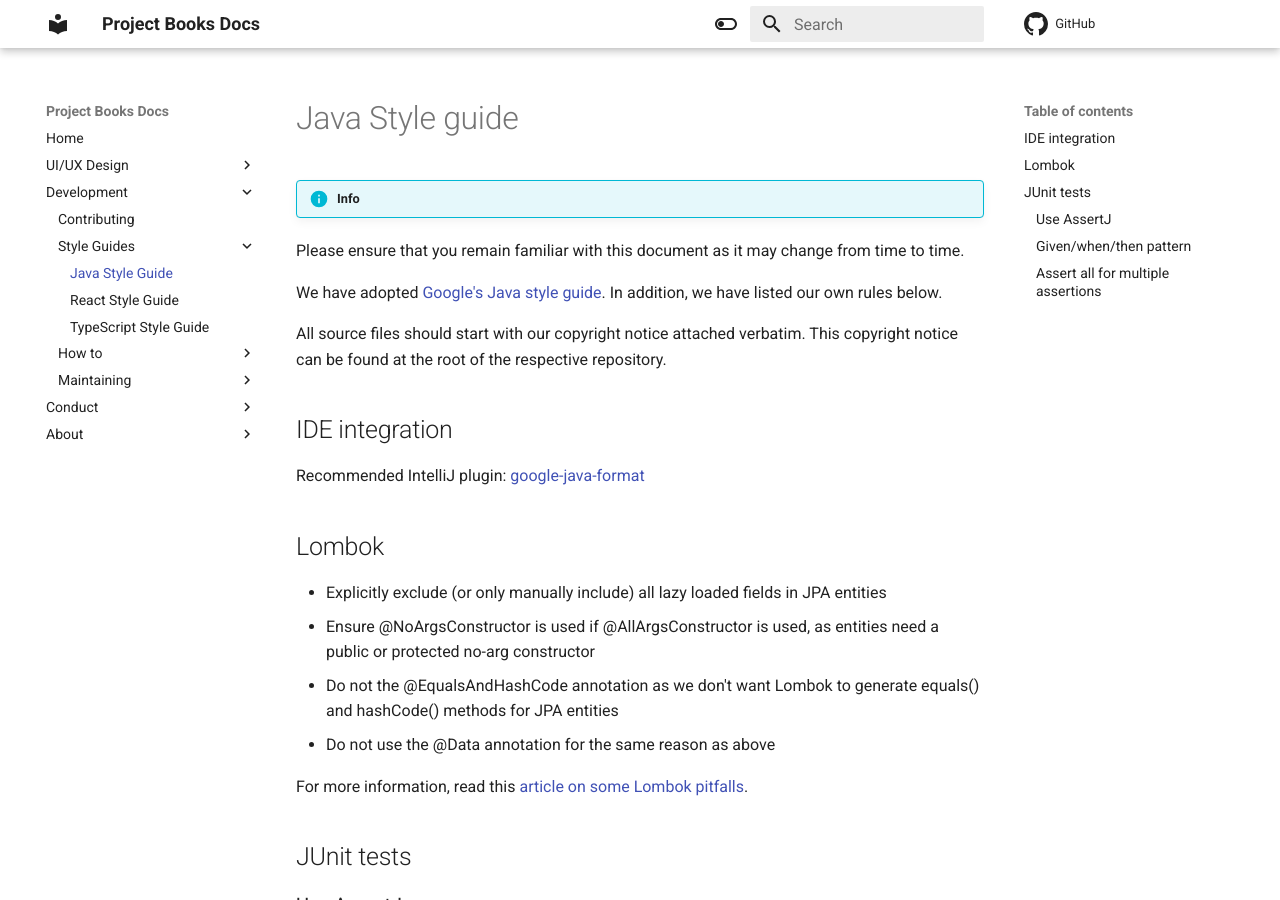
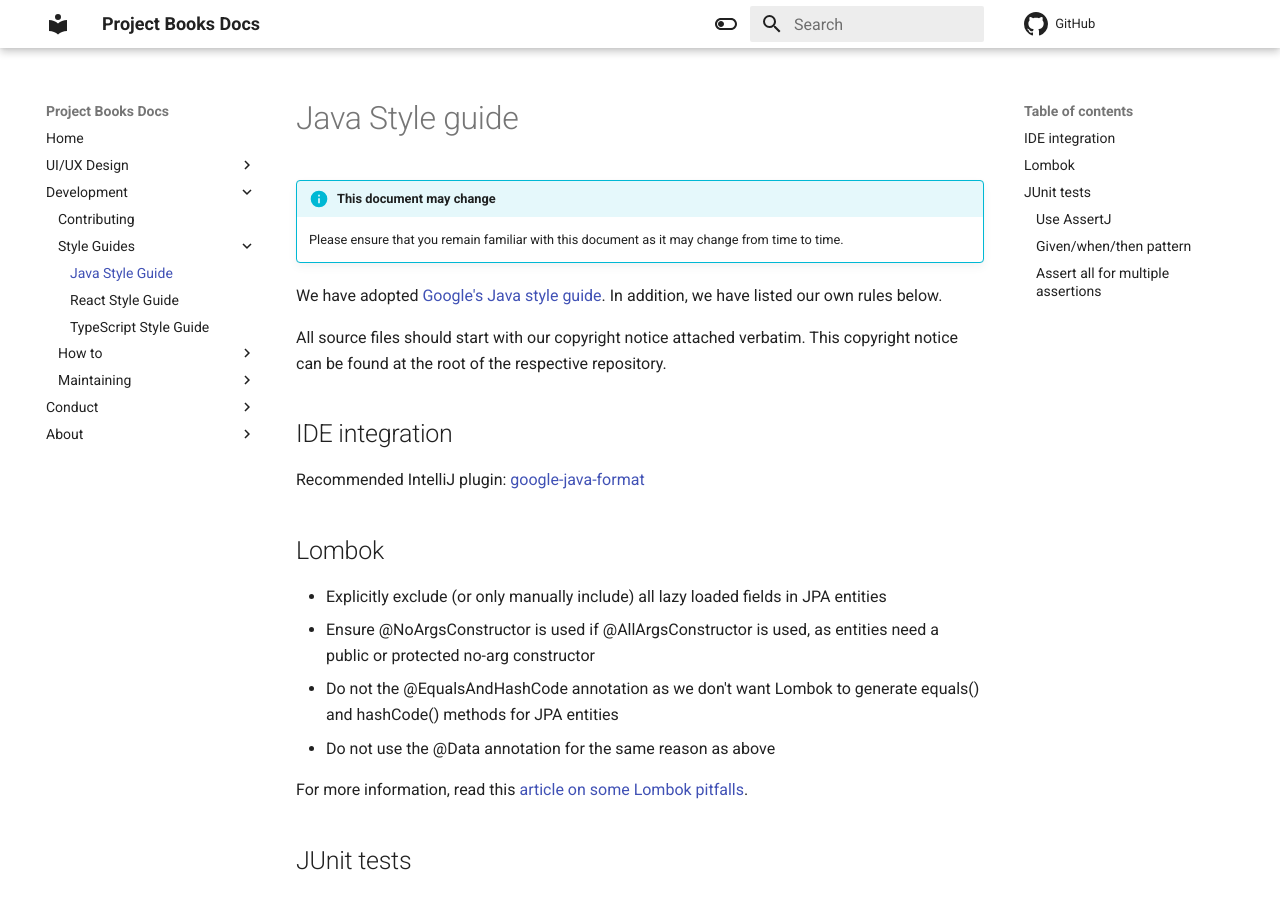
Before and after one commit to Project-Books/project-books.github.io, an MkDocs documentation site: the page built from docs/development/styleguides/java-styleguide.md, in a window 1280 px wide and 900 px high. Built offline with MkDocs 1.6.1 and Material for MkDocs 9.7.7, drawn with Linux system fonts in a browser that asks for light colours.

Commit message:
Fix info admonition

```diff
--- a/docs/development/styleguides/java-styleguide.md
+++ b/docs/development/styleguides/java-styleguide.md
@@ -1,8 +1,8 @@
 # Java Style guide
 
-!!! info This document may change
+!!! info "This document may change"
 
-Please ensure that you remain familiar with this document as it may change from time to time.
+    Please ensure that you remain familiar with this document as it may change from time to time.
 
 We have adopted [Google's Java style guide](https://google.github.io/styleguide/javaguide.html). In addition, we have listed our own rules below.
 
```
